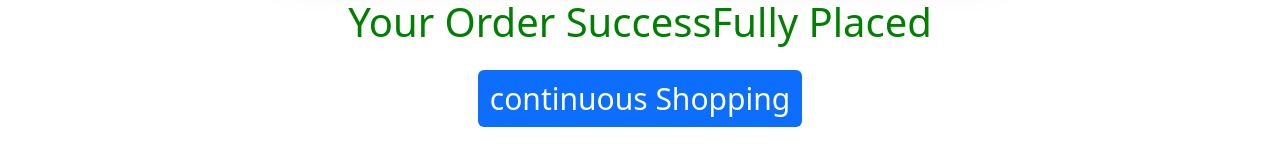
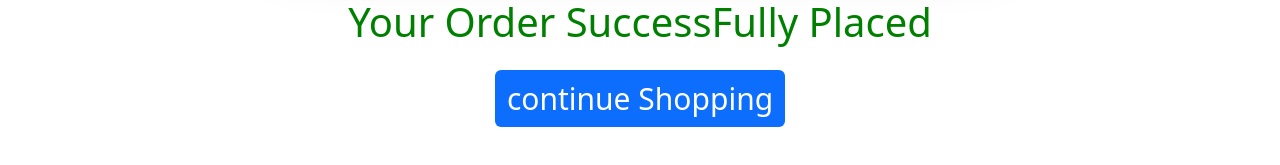
Before and after one commit to karthicK007V/Mern-project2-frontend, a React (Create React App) app: page /cart/checkout in a window 1280 px wide. Shown: the part 307-472 px from the top of the page. Built offline with nearby package versions, Linux system fonts and the light colour scheme; no server answers.

Commit message:
Update checkout.js

```diff
--- a/src/pages/checkout.js
+++ b/src/pages/checkout.js
@@ -67,7 +67,7 @@ const Checkout = () => {
                 <div className='success text-center mt-5'>
                     <h1 style={{"color":"green"}}>Your Order SuccessFully Placed</h1>
                     <button className='btn btn-primary m-3'  onClick={()=>con()}>
-continuous Shopping</button>
+continue Shopping</button>
 
                 </div>
 
```
